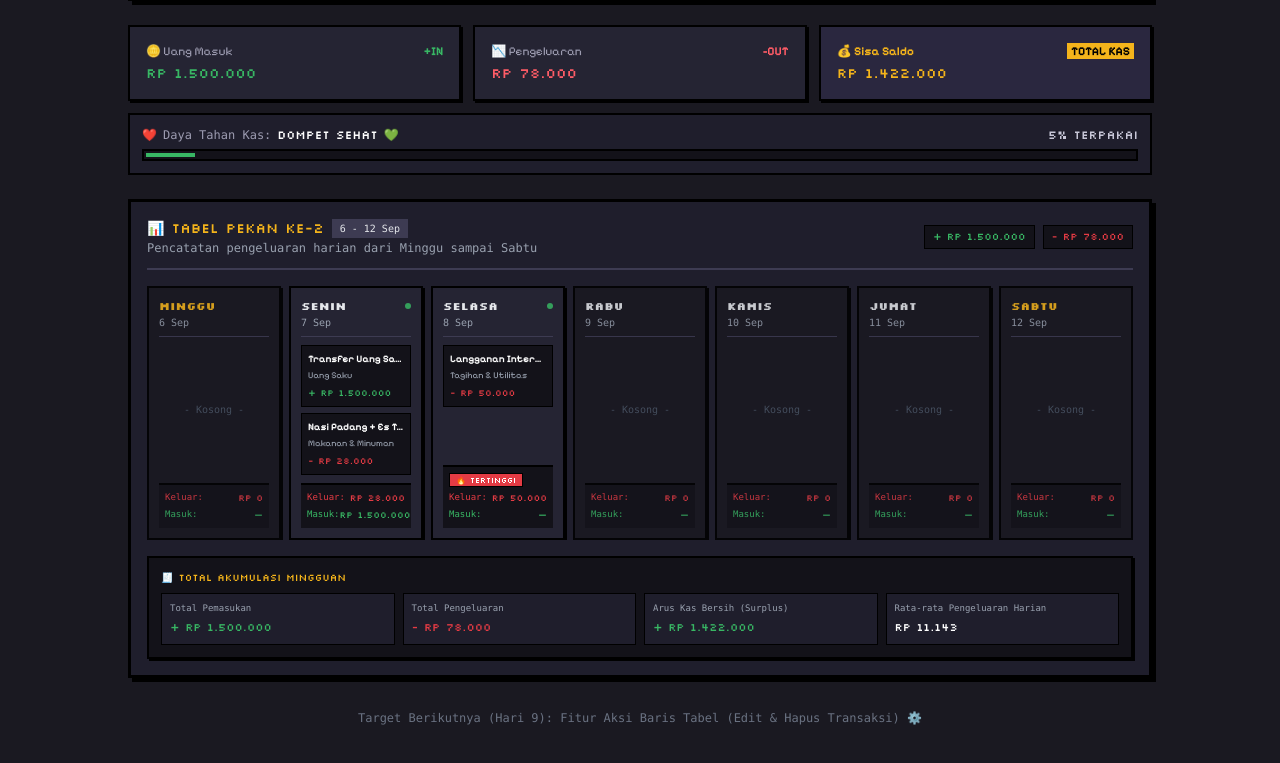
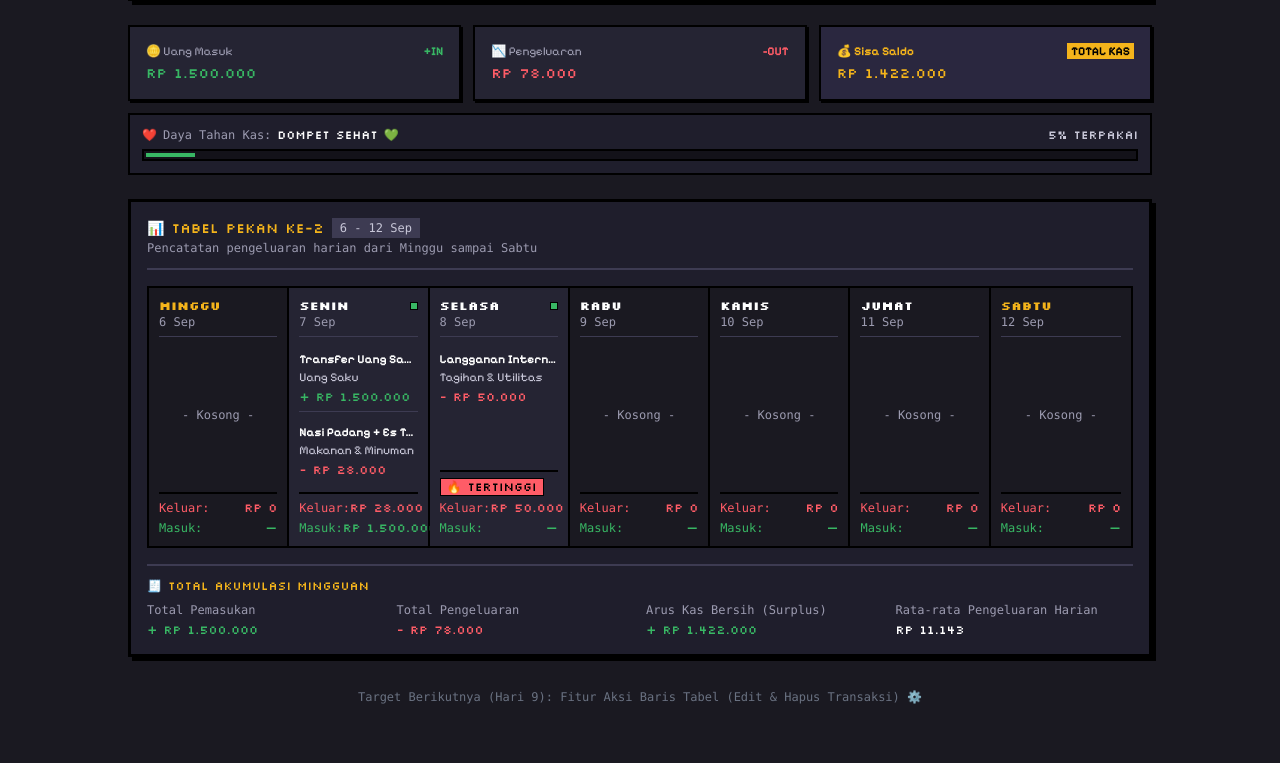
Before and after one commit to raintyaa/pixel-finance-tracker, a React (Vite) app: page / in a window 1280 px wide. Shown: the part 537-1300 px from the top of the page. Built offline with nearby package versions, Linux system fonts and the light colour scheme.

Commit message:
style: convert weekly table into unified retro grid and remove duplicate header summaries

```diff
--- a/src/components/WeeklyTable.tsx
+++ b/src/components/WeeklyTable.tsx
@@ -61,30 +61,18 @@ export default function WeeklyTable({ weekInfo, transactions }: WeeklyTableProps
                         <span className="font-['Silkscreen'] text-sm text-[#f4b41b]">
                             📊 TABEL PEKAN KE-{weekInfo.weekNumber}
                         </span>
-                        <span className="text-[10px] bg-[#3d3b52] text-gray-200 px-2 py-0.5 font-mono">
+                        <span className="text-xs bg-[#3d3b52] text-[#c8c7d8] px-2 py-0.5 font-mono">
                             {weekInfo.label}
                         </span>
                     </div>
-                    <p className="text-xs text-gray-400 font-mono mt-0.5">
+                    <p className="text-xs text-[#9c9bb0] font-mono mt-0.5">
                         Pencatatan pengeluaran harian dari Minggu sampai Sabtu
                     </p>
                 </div>
-
-                {/* Ringkasan Akumulasi Pekan Ini */}
-                <div className="flex items-center gap-2 text-xs font-mono self-start sm:self-auto">
-                    {totalWeeklyIncome > 0 && (
-                        <span className="text-[#38b764] bg-[#131219] px-2 py-1 border border-black font-['Silkscreen'] text-[10px]">
-                            + {formatRupiah(totalWeeklyIncome)}
-                        </span>
-                    )}
-                    <span className="text-[#e43b44] bg-[#131219] px-2 py-1 border border-black font-['Silkscreen'] text-[10px]">
-                        - {formatRupiah(totalWeeklyExpense)}
-                    </span>
-                </div>
             </div>
 
-            {/* Grid 7 Kolom Hari (Minggu s/d Sabtu) */}
-            <div className="grid grid-cols-1 md:grid-cols-7 gap-2 overflow-x-auto">
+            {/* Grid 7 Kolom Hari (Minggu s/d Sabtu) — Unified Retro Grid */}
+            <div className="grid grid-cols-1 md:grid-cols-7 border-2 border-black divide-y-2 md:divide-y-0 md:divide-x-2 divide-black overflow-x-auto">
                 {daysData.map((day) => {
                     const hasTransactions = day.transactions.length > 0
                     const isWeekend = day.dayIndex === 0 || day.dayIndex === 6 // Minggu atau Sabtu
@@ -94,25 +82,25 @@ export default function WeeklyTable({ weekInfo, transactions }: WeeklyTableProps
                     return (
                         <div
                             key={day.dayIndex}
-                            className={`flex flex-col justify-between pixel-box-sm min-h-[220px] p-2.5 transition-all ${hasTransactions
-                                    ? 'bg-[#252433] border-[#3d3b52]'
-                                    : 'bg-[#1a1921] opacity-85 hover:opacity-100'
+                            className={`flex flex-col justify-between min-h-[220px] p-2.5 ${hasTransactions
+                                    ? 'bg-[#252433]'
+                                    : 'bg-[#1a1921]'
                                 }`}
                         >
                             {/* Header Kolom Hari */}
                             <div className="border-b border-[#3d3b52] pb-1.5 mb-2">
                                 <div className="flex items-center justify-between">
                                     <span
-                                        className={`font-['Silkscreen'] text-[11px] font-bold ${isWeekend ? 'text-[#f4b41b]' : 'text-gray-200'
+                                        className={`font-['Silkscreen'] text-xs font-bold ${isWeekend ? 'text-[#f4b41b]' : 'text-white'
                                             }`}
                                     >
                                         {day.dayName.toUpperCase()}
                                     </span>
                                     {hasTransactions && (
-                                        <span className="w-1.5 h-1.5 bg-[#38b764] rounded-full animate-pulse" />
+                                        <span className="w-2 h-2 bg-[#38b764] border border-black" />
                                     )}
                                 </div>
-                                <div className="text-[10px] text-gray-400 font-mono">
+                                <div className="text-xs text-[#9c9bb0] font-mono">
                                     {day.dateLabel}
                                 </div>
                             </div>
@@ -120,25 +108,25 @@ export default function WeeklyTable({ weekInfo, transactions }: WeeklyTableProps
                             {/* Daftar Transaksi di Hari Tersebut */}
                             <div className="flex-1 flex flex-col gap-1.5">
                                 {!hasTransactions ? (
-                                    <div className="h-full flex items-center justify-center text-center text-gray-600 font-mono text-[10px] py-4">
+                                    <div className="h-full flex items-center justify-center text-center text-[#9c9bb0] font-mono text-xs py-4">
                                         - Kosong -
                                     </div>
                                 ) : (
                                     day.transactions.map((tx) => (
                                         <div
                                             key={tx.id}
-                                            className="bg-[#131219] border border-black p-1.5 flex flex-col gap-0.5 text-[11px]"
+                                            className="border-b border-[#3d3b52] py-1.5 last:border-b-0 flex flex-col gap-0.5"
                                         >
-                                            <span className="font-bold text-white truncate text-[10px]">
+                                            <span className="font-bold text-white truncate text-xs">
                                                 {tx.description}
                                             </span>
-                                            <span className="text-gray-400 text-[9px] truncate">
+                                            <span className="text-[#c8c7d8] text-xs truncate">
                                                 {tx.category}
                                             </span>
                                             <span
-                                                className={`font-['Silkscreen'] text-[9px] mt-0.5 ${tx.type === 'income'
+                                                className={`font-['Silkscreen'] text-xs mt-0.5 ${tx.type === 'income'
                                                         ? 'text-[#38b764]'
-                                                        : 'text-[#e43b44]'
+                                                        : 'text-[#ff5c67]'
                                                     }`}
                                             >
                                                 {tx.type === 'income' ? '+' : '-'} {formatRupiah(tx.amount)}
@@ -149,21 +137,21 @@ export default function WeeklyTable({ weekInfo, transactions }: WeeklyTableProps
                             </div>
 
                             {/* Footer Subtotal Harian — selalu tampil konsisten */}
-                            <div className="border-t-2 border-black pt-1.5 mt-2 flex flex-col gap-1 text-[9px] font-mono bg-[#131219] px-1.5 py-1.5">
+                            <div className="border-t-2 border-black pt-1.5 mt-2 flex flex-col gap-1 text-xs font-mono">
                                 {isHighestExpense && (
-                                    <span className="self-start bg-[#e43b44] text-white font-['Silkscreen'] text-[8px] px-1.5 py-0.5 border border-black leading-none">
+                                    <span className="self-start bg-[#ff5c67] text-black font-['Silkscreen'] text-xs px-1.5 py-0.5 border border-black leading-none">
                                         🔥 TERTINGGI
                                     </span>
                                 )}
-                                <div className="flex justify-between items-center text-[#e43b44]">
+                                <div className="flex justify-between items-center text-[#ff5c67]">
                                     <span>Keluar:</span>
-                                    <span className="font-['Silkscreen'] text-[9px]">
+                                    <span className="font-['Silkscreen'] text-xs">
                                         {day.dayExpense > 0 ? formatRupiah(day.dayExpense) : 'Rp 0'}
                                     </span>
                                 </div>
                                 <div className="flex justify-between items-center text-[#38b764]">
                                     <span>Masuk:</span>
-                                    <span className="font-['Silkscreen'] text-[9px]">
+                                    <span className="font-['Silkscreen'] text-xs">
                                         {day.dayIncome > 0 ? formatRupiah(day.dayIncome) : '—'}
                                     </span>
                                 </div>
@@ -174,36 +162,36 @@ export default function WeeklyTable({ weekInfo, transactions }: WeeklyTableProps
             </div>
 
             {/* Baris Akumulasi Total Mingguan (Weekly Summary Footer) */}
-            <div className="pixel-box-sm bg-[#131219] p-3 border-2 border-black">
-                <div className="font-['Silkscreen'] text-[10px] text-[#f4b41b] mb-2">
+            <div className="border-t-2 border-[#3d3b52] pt-3">
+                <div className="font-['Silkscreen'] text-xs text-[#f4b41b] mb-2">
                     🧾 TOTAL AKUMULASI MINGGUAN
                 </div>
-                <div className="grid grid-cols-2 lg:grid-cols-4 gap-2">
-                    <div className="bg-[#1f1e2c] border border-black p-2 flex flex-col gap-1">
-                        <span className="font-mono text-[9px] text-gray-400">Total Pemasukan</span>
-                        <span className="font-['Silkscreen'] text-[11px] text-[#38b764]">
+                <div className="grid grid-cols-2 lg:grid-cols-4 gap-3">
+                    <div className="flex flex-col gap-1">
+                        <span className="font-mono text-xs text-[#9c9bb0]">Total Pemasukan</span>
+                        <span className="font-['Silkscreen'] text-xs text-[#38b764]">
                             + {formatRupiah(totalWeeklyIncome)}
                         </span>
                     </div>
-                    <div className="bg-[#1f1e2c] border border-black p-2 flex flex-col gap-1">
-                        <span className="font-mono text-[9px] text-gray-400">Total Pengeluaran</span>
-                        <span className="font-['Silkscreen'] text-[11px] text-[#e43b44]">
+                    <div className="flex flex-col gap-1">
+                        <span className="font-mono text-xs text-[#9c9bb0]">Total Pengeluaran</span>
+                        <span className="font-['Silkscreen'] text-xs text-[#ff5c67]">
                             - {formatRupiah(totalWeeklyExpense)}
                         </span>
                     </div>
-                    <div className="bg-[#1f1e2c] border border-black p-2 flex flex-col gap-1">
-                        <span className="font-mono text-[9px] text-gray-400">
+                    <div className="flex flex-col gap-1">
+                        <span className="font-mono text-xs text-[#9c9bb0]">
                             Arus Kas Bersih {netWeeklyFlow >= 0 ? '(Surplus)' : '(Defisit)'}
                         </span>
                         <span
-                            className={`font-['Silkscreen'] text-[11px] ${netWeeklyFlow >= 0 ? 'text-[#38b764]' : 'text-[#e43b44]'}`}
+                            className={`font-['Silkscreen'] text-xs ${netWeeklyFlow >= 0 ? 'text-[#38b764]' : 'text-[#ff5c67]'}`}
                         >
                             {netWeeklyFlow >= 0 ? '+' : '-'} {formatRupiah(Math.abs(netWeeklyFlow))}
                         </span>
                     </div>
-                    <div className="bg-[#1f1e2c] border border-black p-2 flex flex-col gap-1">
-                        <span className="font-mono text-[9px] text-gray-400">Rata-rata Pengeluaran Harian</span>
-                        <span className="font-['Silkscreen'] text-[11px] text-white">
+                    <div className="flex flex-col gap-1">
+                        <span className="font-mono text-xs text-[#9c9bb0]">Rata-rata Pengeluaran Harian</span>
+                        <span className="font-['Silkscreen'] text-xs text-white">
                             {formatRupiah(avgDailyExpense)}
                         </span>
                     </div>
```
